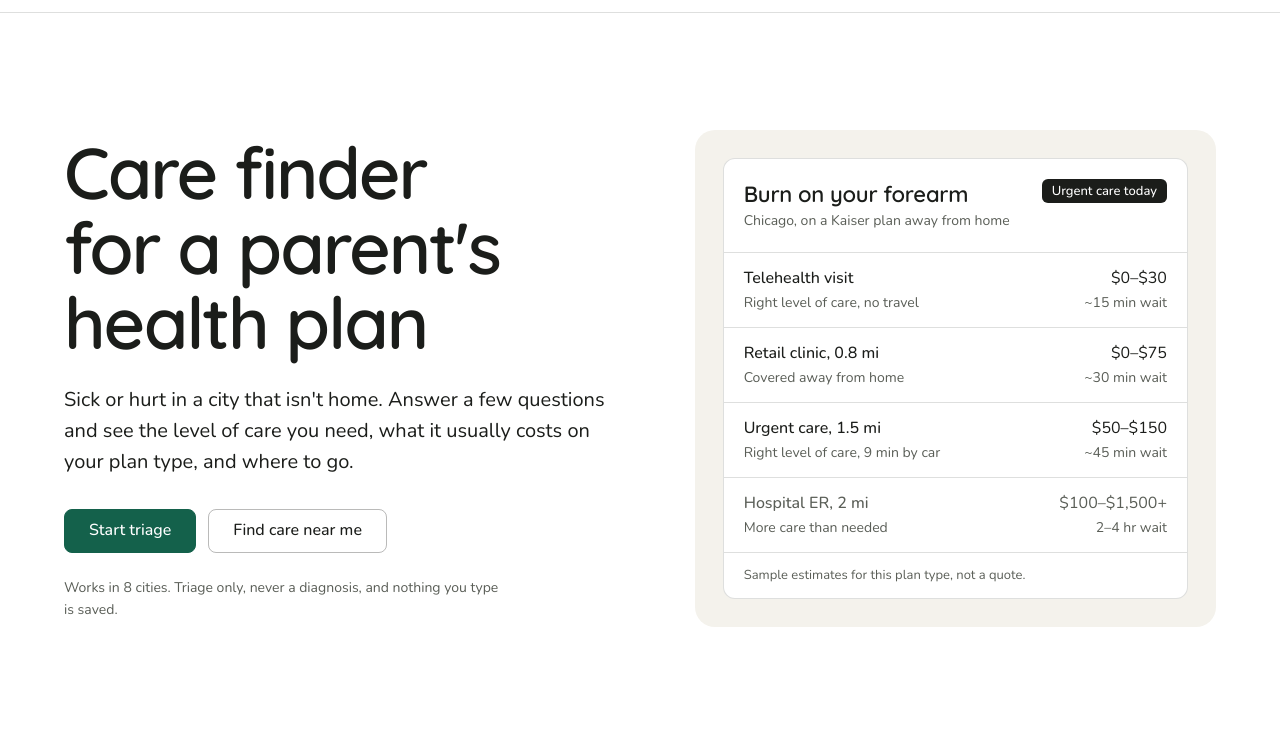
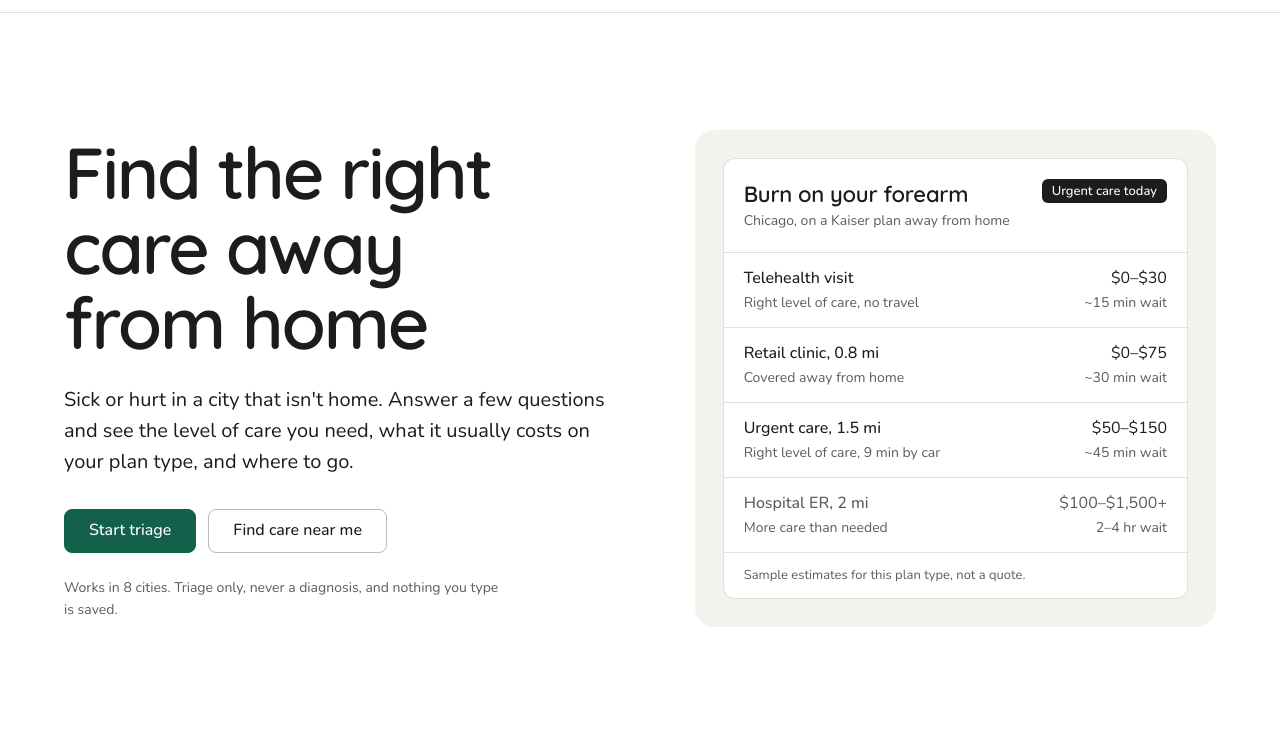
Before and after one commit to kav1yaraja/careaway, a plain HTML site: page index.html in a window 1280 px wide. Shown: the part 56-800 px from the top of the page. Drawn offline with nearby package versions, Linux system fonts and the light colour scheme.

Commit message:
Home headline: find the right care away from home

```diff
--- a/index.html
+++ b/index.html
@@ -74,7 +74,7 @@ section.blk h2{font-size:clamp(30px,3.4vw + 8px,48px)}
 
 /* home: hero */
 .hero{display:grid;grid-template-columns:minmax(0,1fr) minmax(0,.92fr);gap:clamp(32px,5vw,72px);align-items:center;min-height:min(calc(100svh - 69px),820px);padding-block:48px}
-.hero h1{font-size:clamp(38px,5.2vw + 6px,72px);letter-spacing:-.03em;line-height:1.04;max-width:11ch}
+.hero h1{font-size:clamp(38px,5.2vw + 6px,72px);letter-spacing:-.03em;line-height:1.04;max-width:12ch}
 .hero .lead{margin-top:24px}
 .hero .cta{display:flex;flex-wrap:wrap;gap:12px;margin-top:32px}
 .hero .fact{margin-top:24px;font-size:14px;color:var(--muted);max-width:52ch}
@@ -508,7 +508,7 @@ function home(){
   return `<div class="in">
   <section class="hero">
     <div>
-      <h1><span>Care finder for a parent's health plan</span></h1>
+      <h1><span>Find the right care away from home</span></h1>
       <p class="lead" data-in style="--d:0">Sick or hurt in a city that isn't home. Answer a few questions and see the level of care you need, what it usually costs on your plan type, and where to go.</p>
       <div class="cta"><a class="btn pri" href="#triage" data-in style="--d:1">Start triage</a><a class="btn" href="#find-care" data-in style="--d:2">Find care near me</a></div>
       <p class="fact" data-in style="--d:3">Works in ${Object.keys(CITIES).length} cities. Triage only, never a diagnosis, and nothing you type is saved.</p>
```
